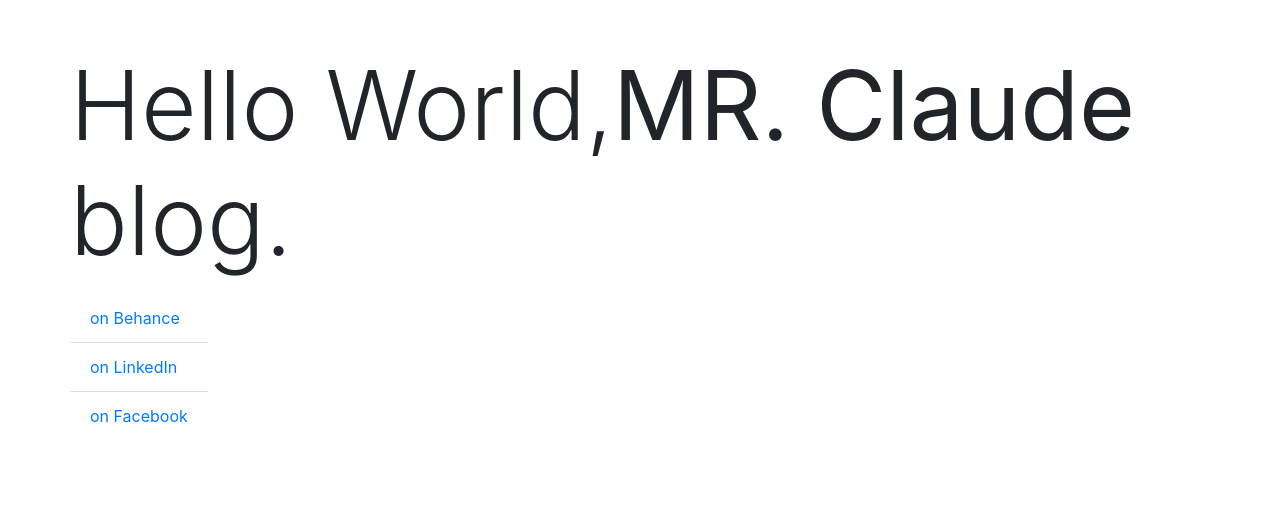
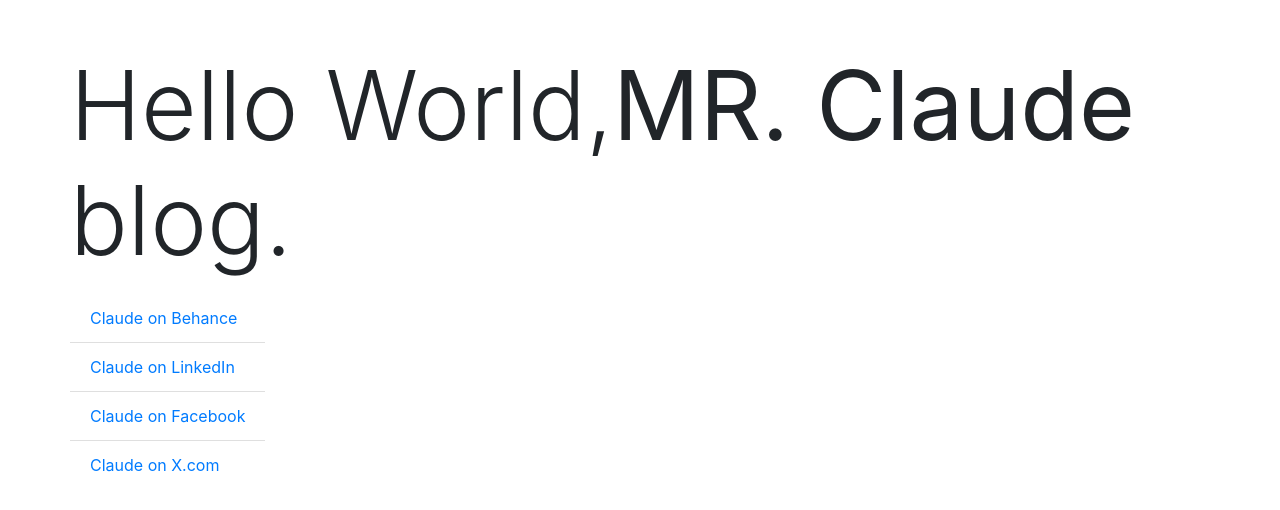
Before and after one commit to MekaClaude/mosc, a plain HTML site: page index.html in a window 1280 px wide. Drawn offline with nearby package versions, Linux system fonts and the light colour scheme.

Commit message:
Update index.html
Add x.com link

```diff
--- a/index.html
+++ b/index.html
@@ -25,9 +25,10 @@
       </div>
         <div class="row mt-2">
             <ul class="list-group list-group-flush">
-                <li class="list-group-item"><a href="https://www.behance.net/moscbrand">on Behance</a></li>
-                <li class="list-group-item"><a href="https://www.linkedin.com/company/moscbrand/"> on LinkedIn</a></li>
-                <li class="list-group-item"><a href="https://www.facebook.com/moscbrand"> on Facebook</a></li>
+                <li class="list-group-item"><a href="https://www.behance.net/moscbrand">Claude on Behance</a></li>
+                <li class="list-group-item"><a href="https://www.linkedin.com/company/moscbrand/"> Claude on LinkedIn</a></li>
+                <li class="list-group-item"><a href="https://www.facebook.com/moscbrand"> Claude on Facebook</a></li>
+                <li class="list-group-item"><a href="https://www.x.com/xmekaclaude">Claude on X.com</a></li>
             </ul>
         </div>
     </div>
```
